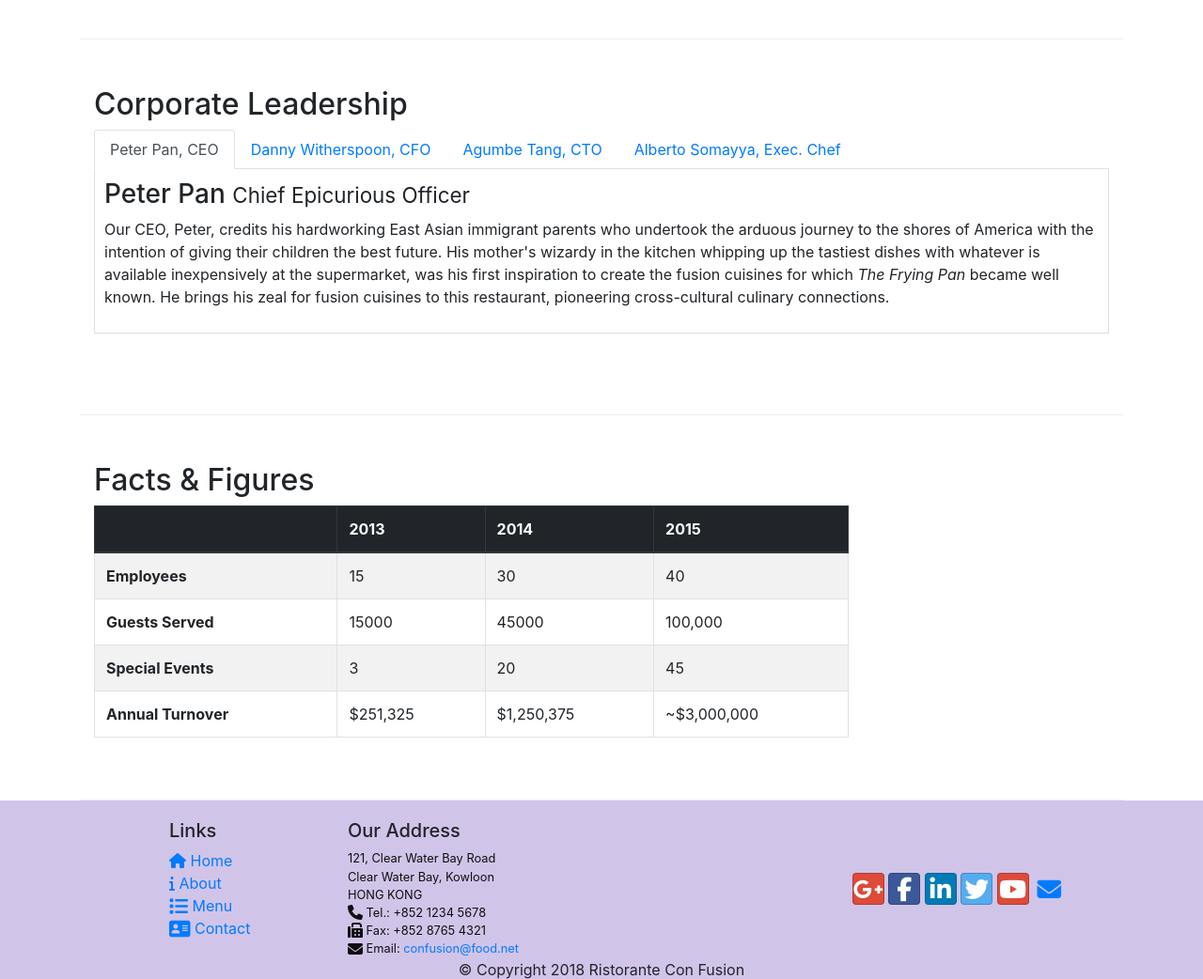
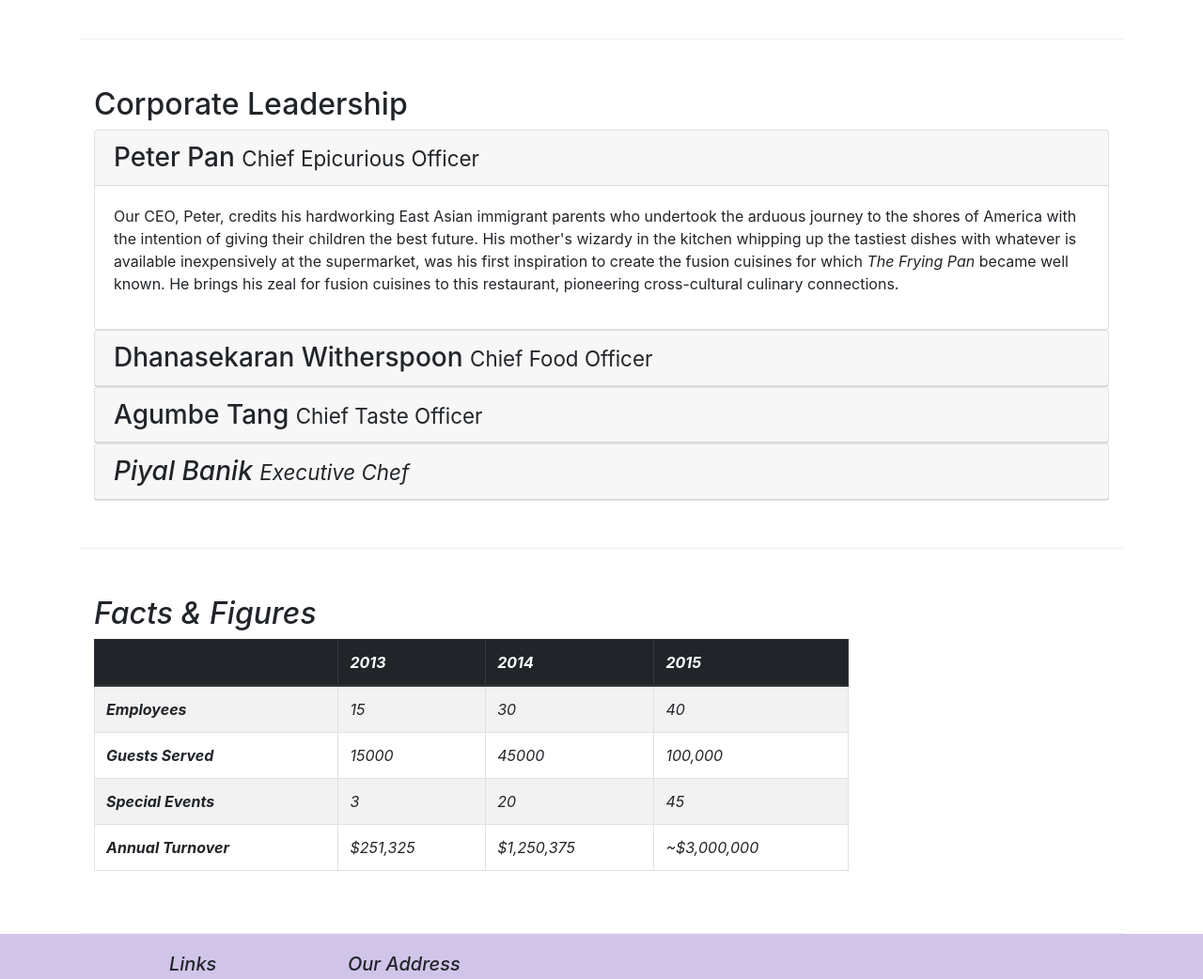
Before and after one commit to Piyal-Banik/Restaurant-con-Fusion, a website: page aboutus.html in a window 1280 px wide. Shown: the part 900-1942 px from the top of the page at 94% size. Drawn offline with nearby package versions, Linux system fonts and the light colour scheme.

Commit message:
Added Accordian on aboutus.html intead of tabs

```diff
--- a/aboutus.html
+++ b/aboutus.html
@@ -101,40 +101,65 @@
             <div class="col-12 col-sm-12">
                 <h2>Corporate Leadership</h2>
 
-                <ul class="nav nav-tabs">
-                    <li class="nav-item">
-                        <a class="nav-link active" href="#peter" roll="tab" data-toggle="tab">Peter Pan, CEO</a>
-                    </li>
-                    <li class="nav-item">
-                        <a class="nav-link" href="#danny" role="tab" data-toggle="tab">Danny Witherspoon, CFO</a>
-                    </li>
-                    <li class="nav-item">
-                        <a class="nav-link" href="#agumbe"role="tab" data-toggle="tab">Agumbe Tang, CTO</a>
-                    </li>
-                    <li class="nav-item">
-                        <a class="nav-link" href="#alberto" role="tab" data-toggle="tab">Alberto Somayya, Exec. Chef</a>
-                    </li>
-                </ul>
-
-                <div class="tab-content">
-                    <div role="tabpanel" class="tab-pane fade show active" id="peter">
-                        <h3>Peter Pan <small>Chief Epicurious Officer</small></h3>
-                        <p class="d-none d-sm-block">Our CEO, Peter, credits his hardworking East Asian immigrant parents who undertook the arduous journey to the shores of America with the intention of giving their children the best future. His mother's wizardy in the kitchen whipping up the tastiest dishes with whatever is available inexpensively at the supermarket, was his first inspiration to create the fusion cuisines for which <em>The Frying Pan</em> became well known. He brings his zeal for fusion cuisines to this restaurant, pioneering cross-cultural culinary connections.</p>
-                    </div>
-                    <div role="tabpanel" class="tab-pane fade" id="danny">
-                        <h3>Dhanasekaran Witherspoon <small>Chief Food Officer</small></h3>
-                        <p class="d-none d-sm-block">Our CFO, Danny, as he is affectionately referred to by his colleagues, comes from a long established family tradition in farming and produce. His experiences growing up on a farm in the Australian outback gave him great appreciation for varieties of food sources. As he puts it in his own words, <em>Everything that runs, wins, and everything that stays, pays!</em></p>
+                <div class="accordian">
+                    <div class="card">
+                        <div class="card-header" role="tab" id="peterhead">
+                            <h3 class="mb-0">
+                                <a data-toggle="collapse" data-target="#peter">
+                                Peter Pan <small>Chief Epicurious Officer</small>
+                                </a>
+                            </h3>
+                        </div>
+                        <div class="collapse show" id="peter" data-parent="#accordion">
+                            <div class="card-body">
+                                <p class="d-none d-sm-block">Our CEO, Peter, credits his hardworking East Asian immigrant parents who undertook the arduous journey to the shores of America with the intention of giving their children the best future. His mother's wizardy in the kitchen whipping up the tastiest dishes with whatever is available inexpensively at the supermarket, was his first inspiration to create the fusion cuisines for which <em>The Frying Pan</em> became well known. He brings his zeal for fusion cuisines to this restaurant, pioneering cross-cultural culinary connections.</p>
+                            </div>
+                        </div>
                     </div>
 
-                    <div role="tabpanel" class="tab-pane fade" id="agumbe">
-                        <h3>Agumbe Tang <small>Chief Taste Officer</small></h3>
-                        <p class="d-none d-sm-block">Blessed with the most discerning gustatory sense, Agumbe, our CTO, personally ensures that every dish that we serve meets his exacting tastes. Our chefs dread the tongue lashing that ensues if their dish does not meet his exacting standards. He lives by his motto, <em>You click only if you survive my lick.</em></p>
+                    <div class="card">
+                        <div class="card-header" role="tab" id="dannyhead">
+                            <h3 class="mb-0">
+                                <a class="collapsed" data-toggle="collapse" data-target="#danny">
+                                Dhanasekaran Witherspoon <small>Chief Food Officer</small>
+                                </a>
+                            </h3>
+                        </div>
+                        <div class="collapse" id="danny" data-parent="#accordion">
+                            <div class="card-body">
+                                <p class="d-none d-sm-block">Our CFO, Danny, as he is affectionately referred to by his colleagues, comes from a long established family tradition in farming and produce. His experiences growing up on a farm in the Australian outback gave him great appreciation for varieties of food sources. As he puts it in his own words, <em>Everything that runs, wins, and everything that stays, pays!</em></p>
+                            </div>
+                        </div>
                     </div>
 
+                    <div class="card">
+                        <div class="card-header" role="tab" id="agumbehead">
+                            <h3 class="mb-0">
+                                <a class="collapsed" data-toggle="collapse" data-target="#agumbe">
+                                Agumbe Tang <small>Chief Taste Officer</small>
+                                </a>
+                            </h3>
+                        </div>
+                        <div class="collapse" id="agumbe" data-parent="#accordion">
+                            <div class="card-body">
+                                <p class="d-none d-sm-block">Blessed with the most discerning gustatory sense, Agumbe, our CTO, personally ensures that every dish that we serve meets his exacting tastes. Our chefs dread the tongue lashing that ensues if their dish does not meet his exacting standards. He lives by his motto, <em>You click only if you survive my lick.</p>
+                            </div>
+                        </div>
+                    </div>
 
-                    <div role="tabpanel" class="tab-pane fade" id="alberto">
-                        <h3>Alberto Somayya <small>Executive Chef</small></h3>
-                        <p class="d-none d-sm-block">Award winning three-star Michelin chef with wide International experience having worked closely with whos-who in the culinary world, he specializes in creating mouthwatering Indo-Italian fusion experiences. He says, <em>Put together the cuisines from the two craziest cultures, and you get a winning hit! Amma Mia!</em></p>
+                    <div class="card">
+                        <div class="card-header" role="tab" id="piyalhead">
+                            <h3 class="mb-0">
+                                <a class="collapsed" data-toggle="collapse" data-target="#piyal">
+                                Piyal Banik <small>Executive Chef</small>
+                                </a>
+                            </h3>
+                        </div>
+                        <div class="collapse" id="piyal" data-parent="#accordion">
+                            <div class="card-body">
+                                <p class="d-none d-sm-block">Award winning three-star Michelin chef with wide International experience having worked closely with whos-who in the culinary world, he specializes in creating mouthwatering Indo-Italian fusion experiences. He says, <em>Put together the cuisines from the two craziest cultures, and you get a winning hit! Amma Mia!</em></p>
+                            </div>
+                        </div>
                     </div>
 
                 </div>
```
